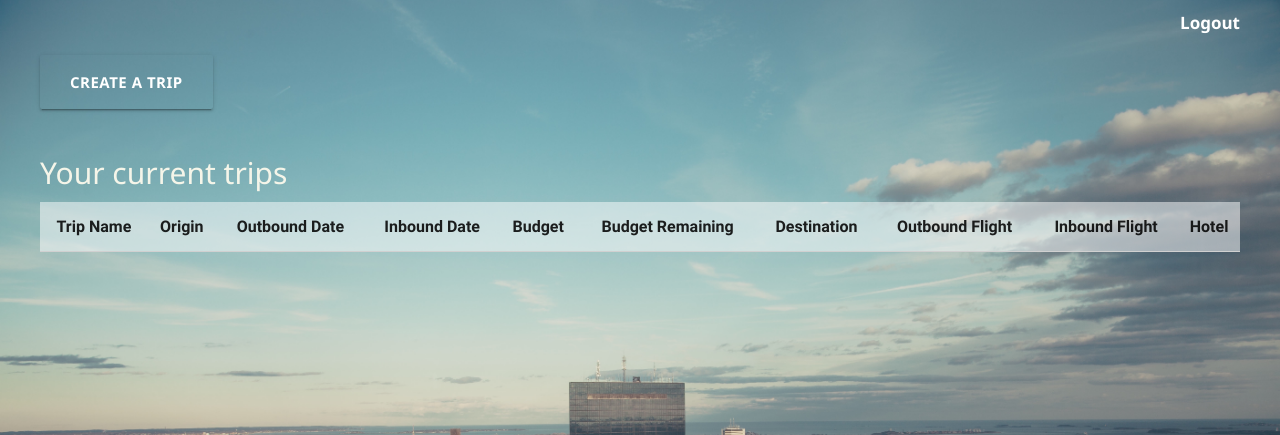
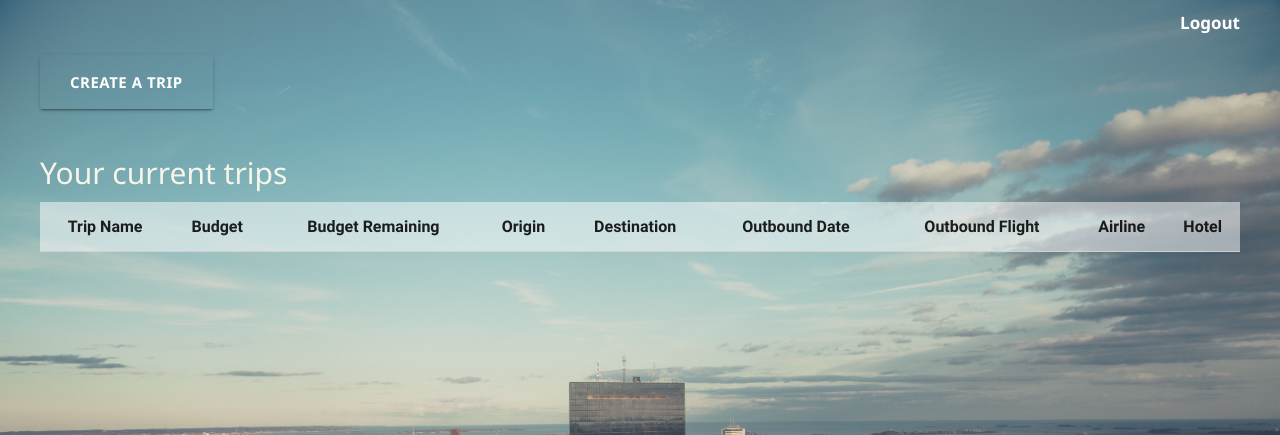
Before and after one commit to jasondanker/Explorer, a Flask app: template app/templates/trips.html in a window 1280 px wide. Shown: the top 435 px of the page. Run offline with Flask 2, Linux system fonts and the light colour scheme; the template is opened without the code that fills it, so the values that code supplies are empty; some libraries are stand-ins or nearby versions; some web fonts are replaced.

Commit message:
updated flight io so that flights stores return flights for an airline; had to do this to access some of the data; traced everything through and it is working properly

```diff
--- a/app/templates/flights.html
+++ b/app/templates/flights.html
@@ -37,14 +37,13 @@
 
 
         <div class="row">
-            <div class="col s12 m7">
+            <!-- <div class="col s12 m7">
                 <div class="card horizontal">
                     <div class="card-image">
                         <img src="http://www.pulseheadlines.com/wp-content/uploads/2015/07/airplane-flying-sky.jpg">
                     </div>
                     <div class="card-stacked">
                         <div class="card-content">
-                            <!-- flight option 1 -->
                             <p>Placeholder Flight</p>
                             <p>Airline: Delta Airlines</p>
                             <p>Price: 254.32 USD</p>
@@ -52,7 +51,6 @@
                             <p>Return Date: 2016-12-20</p>
                         </div>
                         <div class="card-action">
-                            <!-- INFORMATION BELOW WILL NEED TO BE UPDATE JUST AS THE CARD IS!!!!!! -->
                             <a href="{{ url_for('flights',
                             trip_id=trip_id,
                             airline='DE',
@@ -63,7 +61,7 @@
                         </div>
                     </div>
                 </div>
-            </div>
+            </div> -->
 
             <!-- Actual flights info from Amadeus API -->
             {% for result in data %}
--- a/app/templates/hotels.html
+++ b/app/templates/hotels.html
@@ -34,20 +34,18 @@
         {% endif %}
 
         <div class="row">
-            <div class="col s12 m7">
+            <!-- <div class="col s12 m7">
                 <div class="card horizontal">
                     <div class="card-image">
                         <img src="https://9968c6ef49dc043599a5-e151928c3d69a5a4a2d07a8bf3efa90a.ssl.cf2.rackcdn.com/293048-1.jpg">
                     </div>
                     <div class="card-stacked">
                         <div class="card-content">
-                            <!-- option 1 -->
                             <p>Hotel: Hilton</p>
                             <p>Location: Great location</p>
                             <p>Total Price: 125.00 USD</p>
                         </div>
                         <div class="card-action">
-                            <!-- INFORMATION BELOW WILL NEED TO BE UPDATE JUST AS THE CARD IS!!!!!! -->
                             <a href="{{ url_for('hotels',
                             trip_id=trip_id,
                             hotel='Hilton',
@@ -58,7 +56,7 @@
                         </div>
                     </div>
                 </div>
-            </div>
+            </div> -->
 
             {% for result in data %}
             <div class="col s12 m7">
--- a/app/templates/trips.html
+++ b/app/templates/trips.html
@@ -26,29 +26,27 @@
             <thead>
                 <tr>
                     <th>Trip Name</th>
-                    <th>Origin</th>
-                    <th>Outbound Date</th>
-                    <th>Inbound Date</th>
                     <th>Budget</th>
                     <th>Budget Remaining</th>
+                    <th>Origin</th>
                     <th>Destination</th>
+                    <th>Outbound Date</th>
                     <th>Outbound Flight</th>
-                    <th>Inbound Flight</th>
+                    <th>Airline</th>
                     <th>Hotel</th>
                 </tr>
             </thead>
             {% for trip in trips %}
             <tr>
                 <td>{{ trip['trip_name'] }}</td>
+                <td>{{ trip['budget'] }}</td>
+                <td>{{ trip['budget_remaining'] }}</td>
                 <td>{{ trip['origin'] }}</td>
+                <td>{{ trip['destination'] }}</td>
                 <td>{{ trip['date_outbound'] }}</td>
                 <td>{{ trip['date_inbound'] }}</td>
-                <td>{{ trip['budget'] }}</td>
-                <td>{{ trip['budget_remaining'] }}</td>
-                <td>{{ trip['destination'] }}</td>
-                <td>{{ trip['flight_outbound'] }}</td>
-                <td>{{ trip['flight_inbound'] }}</td>
-                <td>{{ trip['hotel'] }}</td>
+                <td>{{ trip['airline'] }}</td>
+                <td>{{ trip['name'] }}</td>
                 <td><a href="{{ url_for('cancel_trip', trip_id=trip['trip_id']) }}">Cancel Trip</a></td>
             </tr>
             {% endfor %}
--- a/schema.sql
+++ b/schema.sql
@@ -16,8 +16,7 @@ create table trips (
 	budget integer not null,
 	date_outbound date not null,
 	date_inbound date not null,
-	flight_outbound integer,
-	flight_inbound integer,
+	flight_id integer,
 	hotel integer,
 	destination text,
 	budget_remaining integer not null, -- Calculated
@@ -28,8 +27,8 @@ drop table if exists flights;
 create table flights (
 	flight_id integer primary key,
 	airline text not null,
-	flight_number text not null,
-	flight_date date not null,
+	date_outbound date not null,
+	date_inbound date not null,
 	origin text not null,
 	destination text not null,
 	cost integer not null,
```
Also changed, not shown: app/models.py (+8 -6 lines), app/views.py (+19 -12 lines), app.db.
